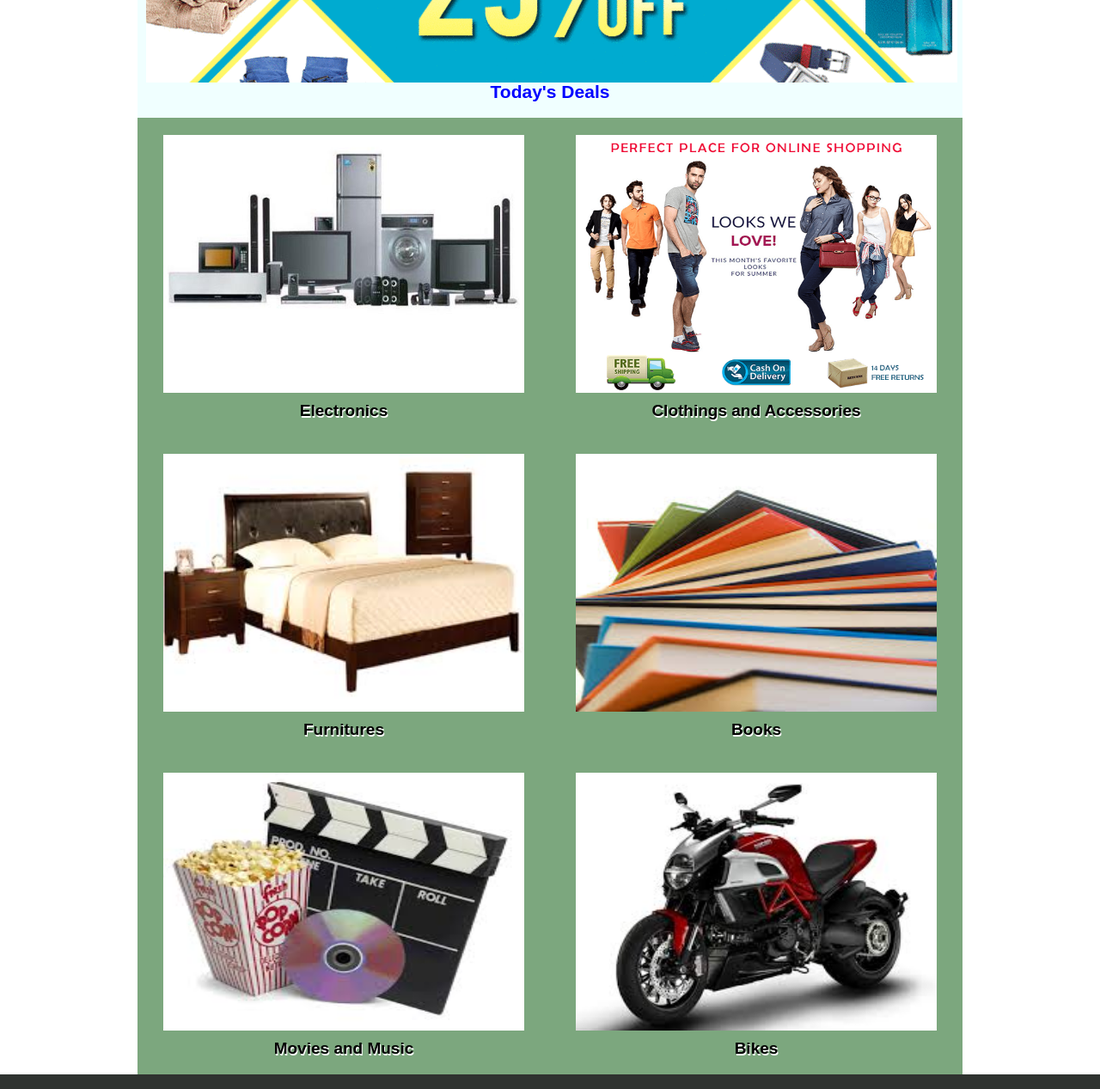
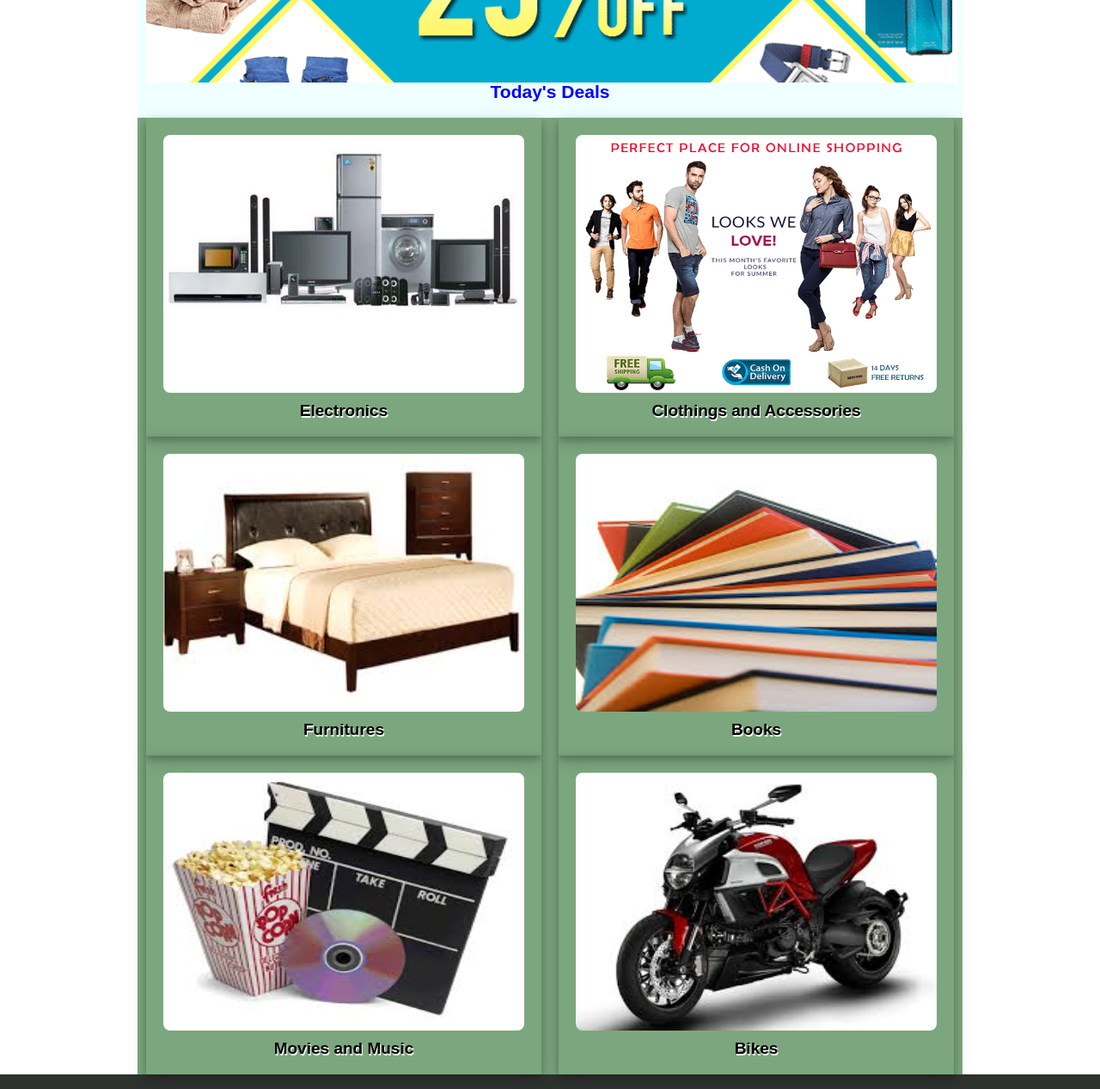
Before and after one commit to GO-gyan/my-website, a plain HTML site: page index.html in a window 1280 px wide. Shown: the part 400-1667 px from the top of the page at 86% size. Drawn offline with Linux system fonts and the light colour scheme.

Commit message:
adding polaroid style

```diff
--- a/css/style.css
+++ b/css/style.css
@@ -150,6 +150,7 @@
   width: 420px;
   margin-left: 20px;
   margin-top: 20px;
+  border-radius: 8px;
 }
 #category h4 {
   text-align: center;
@@ -162,6 +163,9 @@
 }
 #category h4:hover {
   text-shadow: 1px 2px 0px green;
+}
+.polaroid {
+  box-shadow: 0 4px 8px 0 rgba(0, 0, 0, 0.2), 0 6px 20px 0 rgba(0, 0, 0, 0.19);
 }
 /*=============category end==============*/
 
@@ -201,6 +205,7 @@
   width: 250px;
   padding-top: 20px;
   margin-left: 33px;
+  border-radius: 8px;
 }
 #electronics h5 {
   text-align: center;
--- a/index.html
+++ b/index.html
@@ -84,31 +84,31 @@
         <!--category part start-->
         <div id="category">
           <div class="container_12 clearfix">
-            <div class="grid_6">
+            <div class="grid_6 polaroid">
               <a href="views/electronics.html"><img alt="electronics" src="images/electronics.jpg"/>
               <h4>Electronics</h4></a>
             </div>
-            <div class="grid_6">
+            <div class="grid_6 polaroid">
               <img alt="clothings" src="images/clothings.png"/>
               <h4>Clothings and Accessories</h4>
             </div>
           </div>
           <div class="container_12 clearfix">
-            <div class="grid_6">
+            <div class="grid_6 polaroid">
               <img alt="furnitures" src="images/furniture.jpg"/>
               <h4>Furnitures</h4>
             </div>
-            <div class="grid_6">
+            <div class="grid_6 polaroid">
               <img alt="books" src="images/books.jpg"/>
               <h4> Books </h4>
             </div>
           </div>
           <div class="container_12 clearfix">
-            <div class="grid_6">
+            <div class="grid_6 polaroid">
               <img alt="movies" src="images/movies.jpg"/>
               <h4> Movies and Music </h4>
             </div>
-            <div class="grid_6">
+            <div class="grid_6 polaroid">
               <img alt="bikes" src="images/bike.jpg"/>
               <h4> Bikes </h4>
             </div>
```
